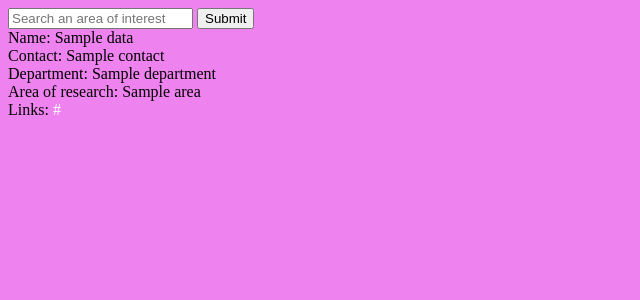
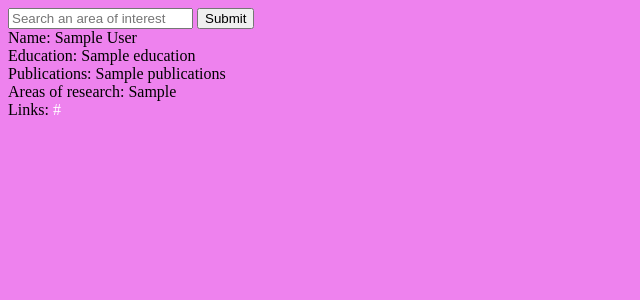
Before and after one commit to fuzzyhappy/Inquery, a Flask app: template templates/index.html in a window 1280 px wide. Shown: the top 300 px of the page, without its empty margins (0-640 px from the left). Run offline with Flask 2, Linux system fonts and the light colour scheme; the template is opened without the code that fills it: most values are stand-ins (such as "Sample title", 1, 10 or a date in 2020); some libraries are stand-ins or nearby versions.

Commit message:
Querying to firebase works

```diff
--- a/hello.py
+++ b/hello.py
@@ -20,21 +20,19 @@ testData = { "bob" : {"contact" : "bob@lmao.com", "department" : "cs departmnet"
 "nam2" : {"contact" : "dffds@dsf.com", "department" : "cs departmnet", "area" : "minecraft", "links" : "cancer.gov"}
 }
 
-
 @app.route('/', methods = ['GET'])
 def default():
     return render_template('index.html')
 
-
 @app.route('/', methods = ['POST'])
 def retrieve():
     returnData = {}
-    for name in testData:
-        if testData[name]["area"] == request.form['area']:
-            returnData[name] = testData[name]
+    docs = db.collection(u'profdata').stream()
+    for doc in docs:
+        if (u'researchArea' in doc.to_dict() and request.form[u'area'] in doc.to_dict()[u'researchArea']):
+            print(f'{doc.id} => {doc.to_dict()}')
+            returnData[doc.id] = doc.to_dict()
     return render_template('index.html', data = returnData)
-
-
 
 @app.route('/add', methods = ['POST'])
 def add_name():
--- a/templates/index.html
+++ b/templates/index.html
@@ -14,11 +14,11 @@
   {% for name in data %}
 
     <div class='entry'>
-        <span class='name'> Name: {{ name }} </span> <br>
-        <span class='contact'> Contact: {{ data[name].contact }} </span><br>
-        <span class='department'> Department: {{ data[name].department }} </span><br>
-        <span class='area'> Area of research: {{ data[name].area }}</span><br>
-        <span class='links'> Links: <a href="{{ data[name].links }}" target="_blank">{{ data[name].links }}</a></span>
+        <span class='fullName'> Name: {{ data[name].fullName }} </span> <br>
+        <span class='education'> Education: {{ data[name].education }} </span><br>
+        <span class='publications'> Publications: {{ data[name].publications }} </span><br>
+        <span class='researchArea'> Areas of research: {{ data[name].researchArea }}</span><br>
+        <span class='externalLinks'> Links: <a href="{{ data[name].externalLinks }}" target="_blank">{{ data[name].externalLinks }}</a></span>
     </div>
     <br>
   {% endfor %}
```
